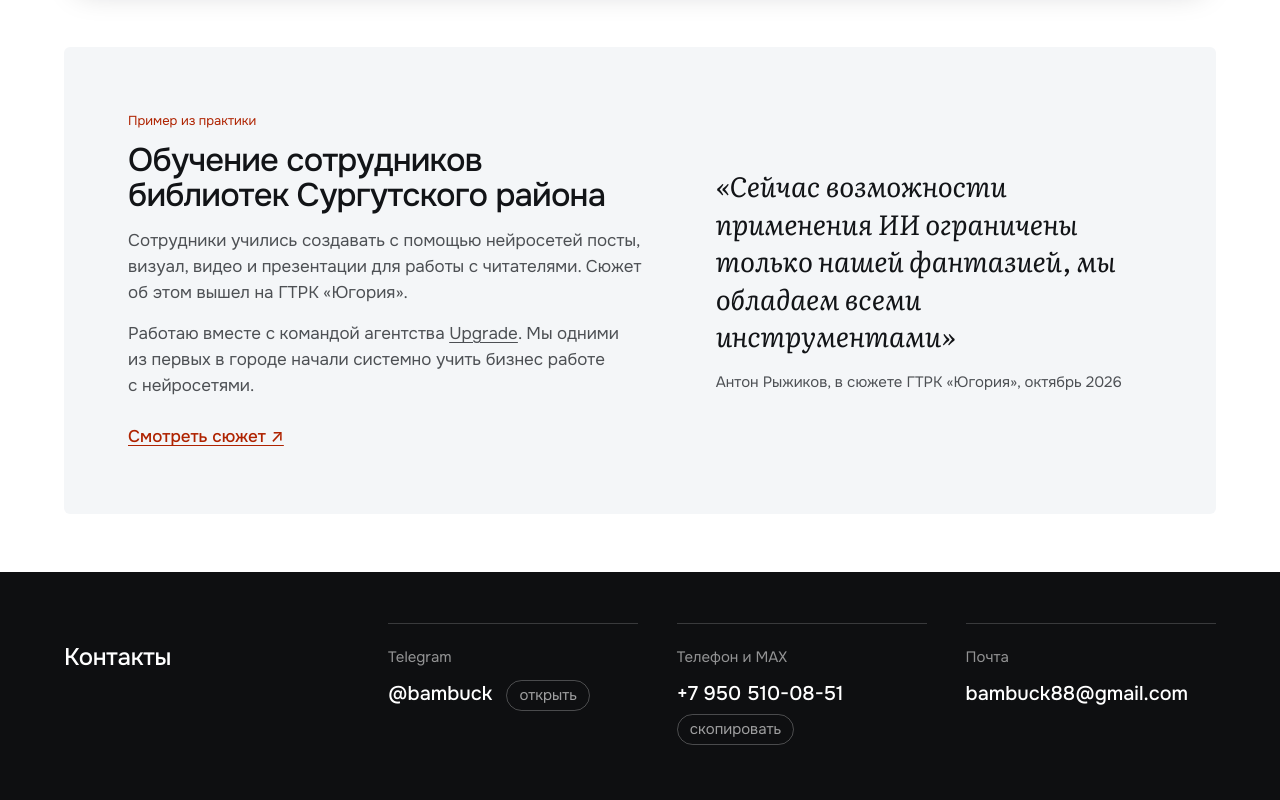
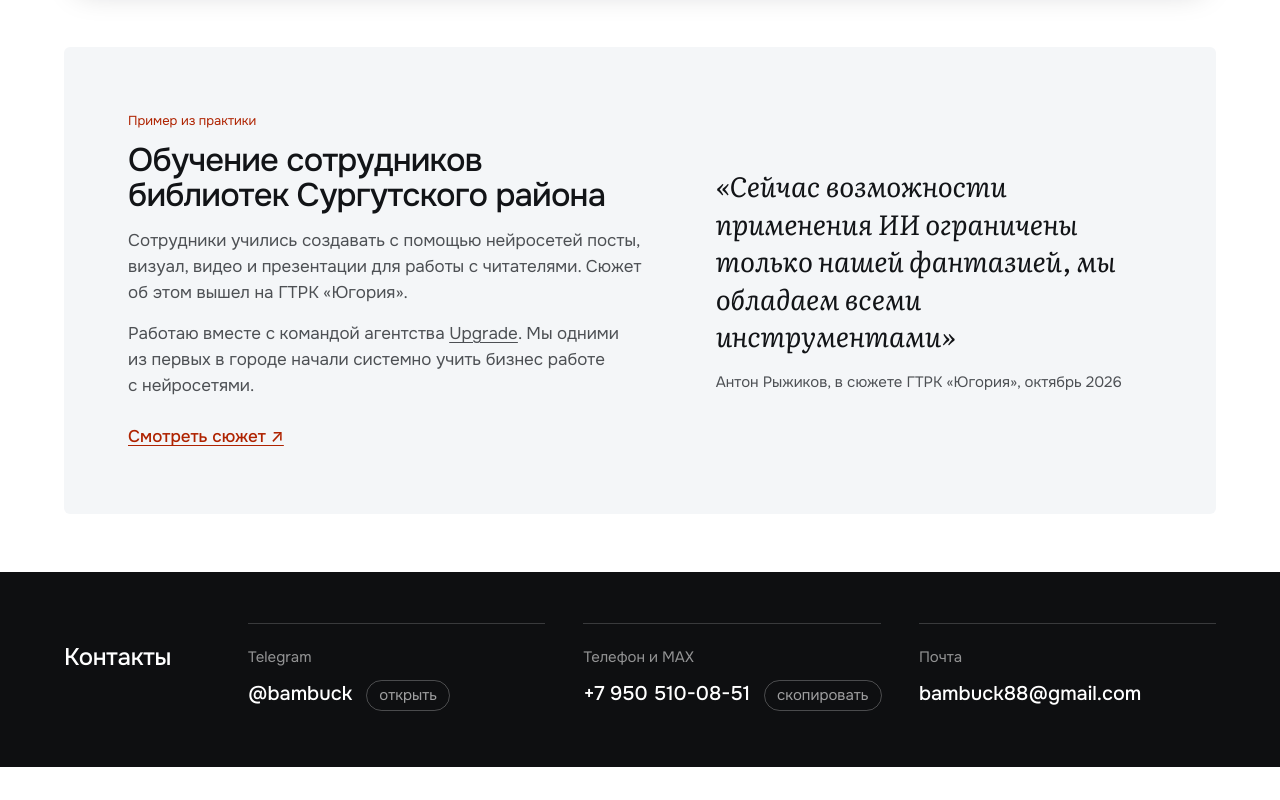
Before and after one commit to Bambuckin/bambuckin.github.io, a plain HTML site: page index.html in a window 1280 px wide. Shown: the part 2519-3319 px from the top of the page. After the commit the page ends 3286 px from the top, so only its background shows below. Drawn offline with Linux system fonts and the light colour scheme.

Commit message:
Обновление сайта

```diff
--- a/assets/style.css
+++ b/assets/style.css
@@ -589,3 +589,7 @@ a.ccopy { text-decoration: none; display: inline-flex; align-items: center; }
   /* контакты: без нижней линии */
   .clist li:last-child { border-bottom: 0; }
 }
+@media screen and (min-width: 861px) {
+  .page-ai .band__in, .page-cv .band__in { grid-template-columns: auto minmax(0, 1fr); column-gap: clamp(48px, 6vw, 96px); }
+  .band .cbox { flex-wrap: nowrap; white-space: nowrap; }
+}
```
Also changed, not shown: 4 other files.
